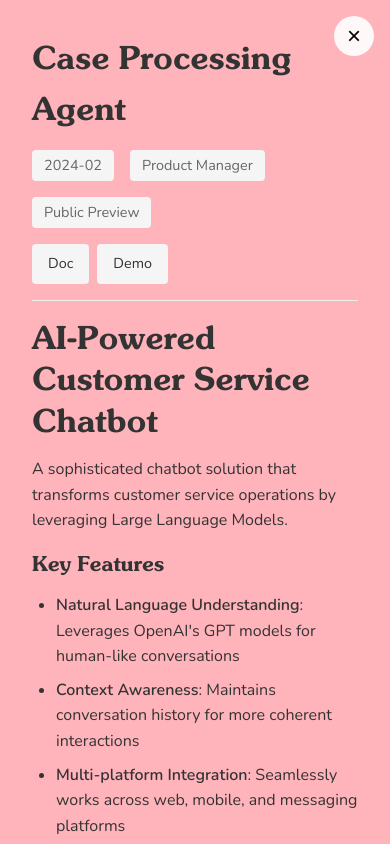
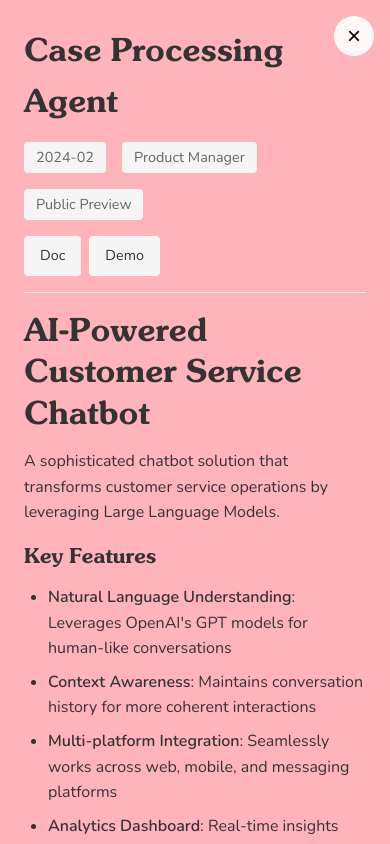
Before and after one commit to sohamgho5h/sohamgho5h.github.io, a Next.js app: page / in a window 390 px wide. Both pictures are taken after a click on the button 195 px from the left and 623 px from the top of the page. Shown: the top 844 px of the page. Built offline with nearby package versions, Linux system fonts and the light colour scheme.

Commit message:
modal text column fix

```diff
--- a/styles/globals.css
+++ b/styles/globals.css
@@ -266,15 +266,8 @@ body {
 .modal-card {
   background: white;
   border-radius: 0;
-  width: 100vw;
-  max-width: 100vw;
-  height: 100vh;
-  max-height: 100vh;
   position: fixed;
-  top: 0;
-  left: 0;
-  right: 0;
-  bottom: 0;
+  inset: 0;
   transform: scale(0.95);
   opacity: 0;
   transition: all 0.3s ease;
@@ -303,6 +296,18 @@ body {
     margin: 2rem auto;
     padding: 2rem;
     border-radius: 12px;
+  }
+}
+
+@media (max-width: 767px) {
+  .modal-inner {
+    width: 100%;
+    height: 100%;
+    max-width: 100%;
+    max-height: 100%;
+    margin: 0;
+    border-radius: 0;
+    padding: 1.5rem;
   }
 }
 
```
